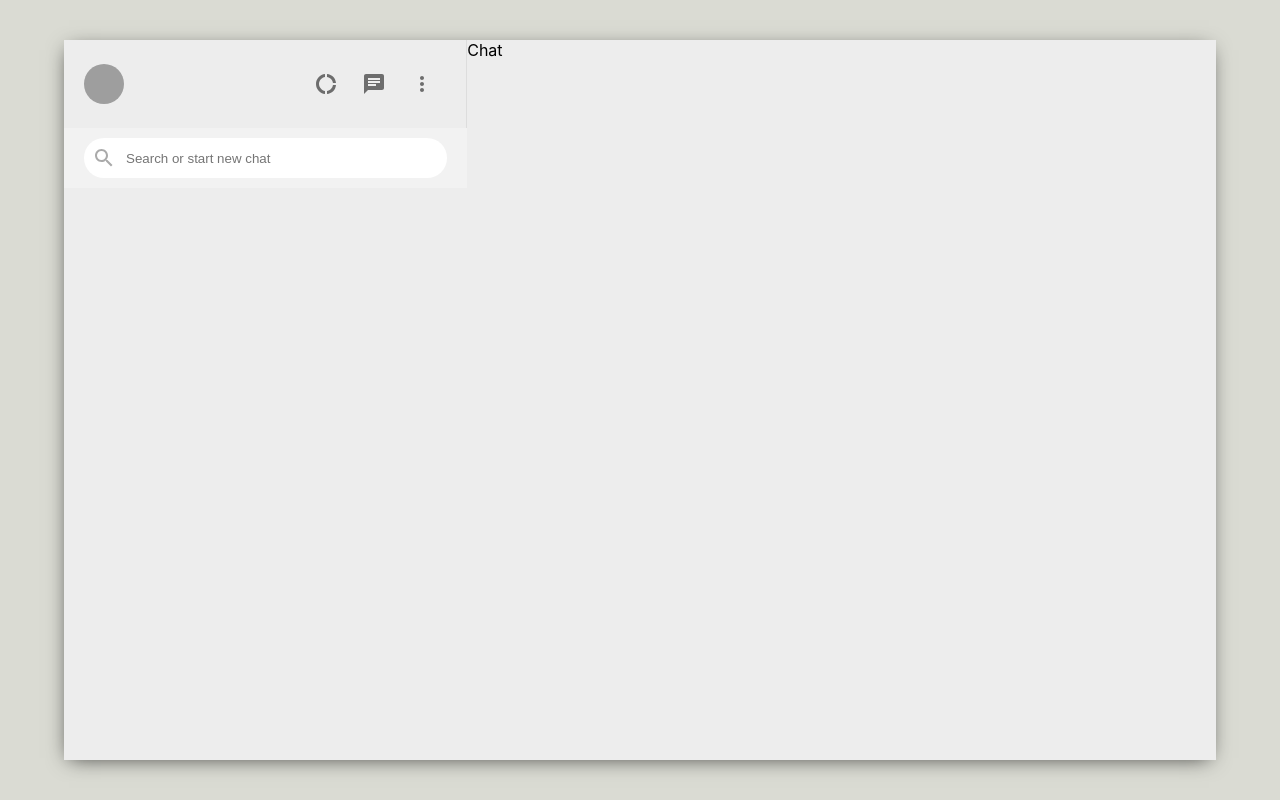
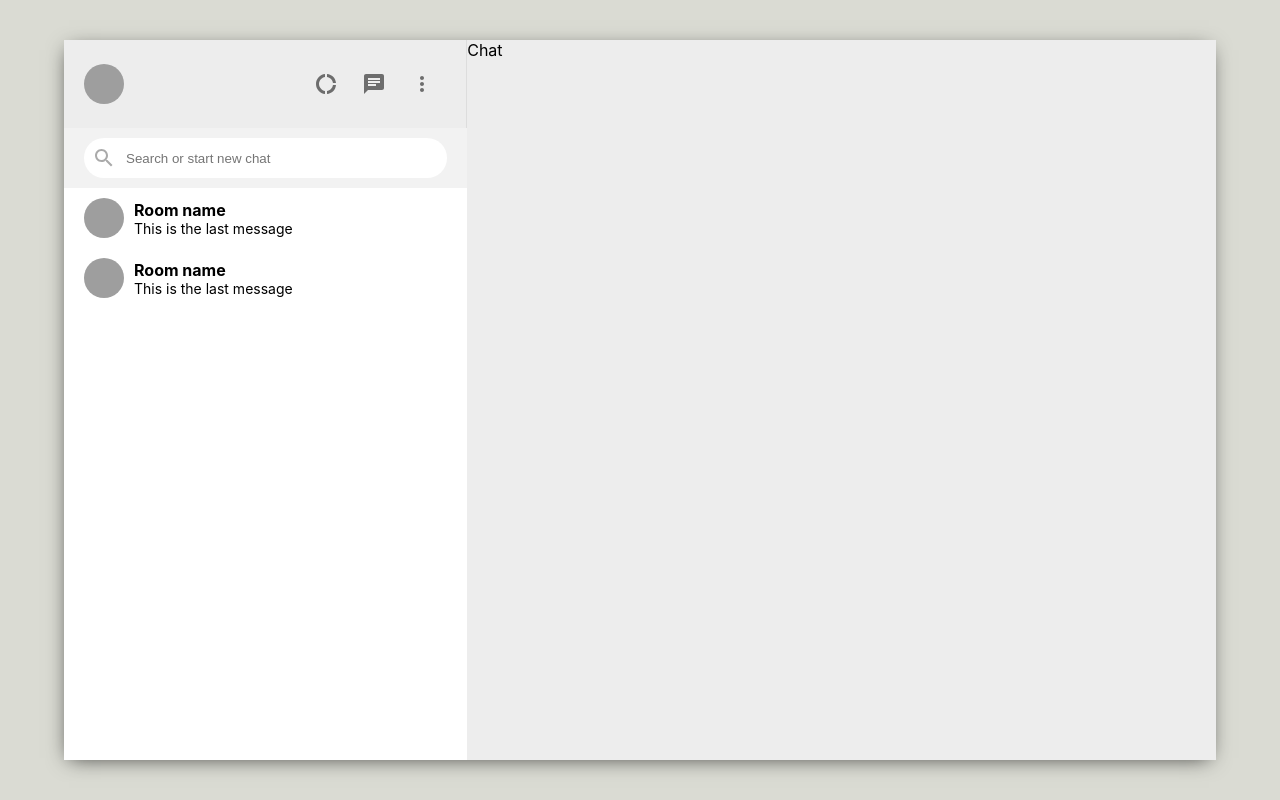
Before and after one commit to anhdo95/whatsapp-mern, a React (Create React App) app: page / in a window 1280 px wide. Built offline with nearby package versions, Linux system fonts and the light colour scheme; grey boxes are pictures that could not be loaded.

Commit message:
Build chats section on the sidebar

```diff
--- a/src/components/Sidebar/index.js
+++ b/src/components/Sidebar/index.js
@@ -4,6 +4,8 @@ import ChatIcon from '@material-ui/icons/Chat'
 import DonutLargeIcon from '@material-ui/icons/DonutLarge'
 import MoreVertIcon from '@material-ui/icons/MoreVert'
 import SearchIcon from '@material-ui/icons/Search'
+
+import SidebarChat from '../SidebarChat'
 
 import './styles.scss'
 
@@ -31,6 +33,11 @@ function Sidebar() {
           <input className="sidebar__search-input" type="text" placeholder="Search or start new chat" />
         </div>
       </div>
+
+      <div className="sidebar__chats">
+        <SidebarChat />
+        <SidebarChat />
+      </div>
     </div>
   )
 }
--- a/src/components/Sidebar/styles.scss
+++ b/src/components/Sidebar/styles.scss
@@ -34,4 +34,9 @@
     border: none;
     outline-width: 0;
   }
+
+  &__chats {
+    flex: 1;
+    background-color: #fff;
+  }
 }
--- /dev/null
+++ b/src/components/SidebarChat/index.js
@@ -0,0 +1,18 @@
+import React from 'react'
+import { Avatar } from '@material-ui/core'
+
+import './styles.scss'
+
+function SidebarChat() {
+  return (
+    <div className="sidebar-chat">
+      <Avatar src="https://anhdo95.github.io//images/my-avatar-200wb73daaeac6b4a993eab313c49ff392fb.jpg" />
+      <article className="sidebar-chat__info">
+        <h3 className="sidebar-chat__room-name">Room name</h3>
+        <p className="sidebar-chat__message">This is the last message</p>
+      </article>
+    </div>
+  )
+}
+
+export default SidebarChat
--- /dev/null
+++ b/src/components/SidebarChat/styles.scss
@@ -0,0 +1,22 @@
+.sidebar-chat {
+  display: flex;
+  align-items: center;
+  padding: 10px 20px;
+  cursor: pointer;
+
+  &:hover {
+    background-color: #f2f2f2;
+  }
+
+  &__info {
+    margin-left: 10px;
+  }
+
+  &__room-name {
+    font-size: 1rem;
+  }
+
+  &__message {
+    font-size: 0.875rem;
+  }
+}
```
